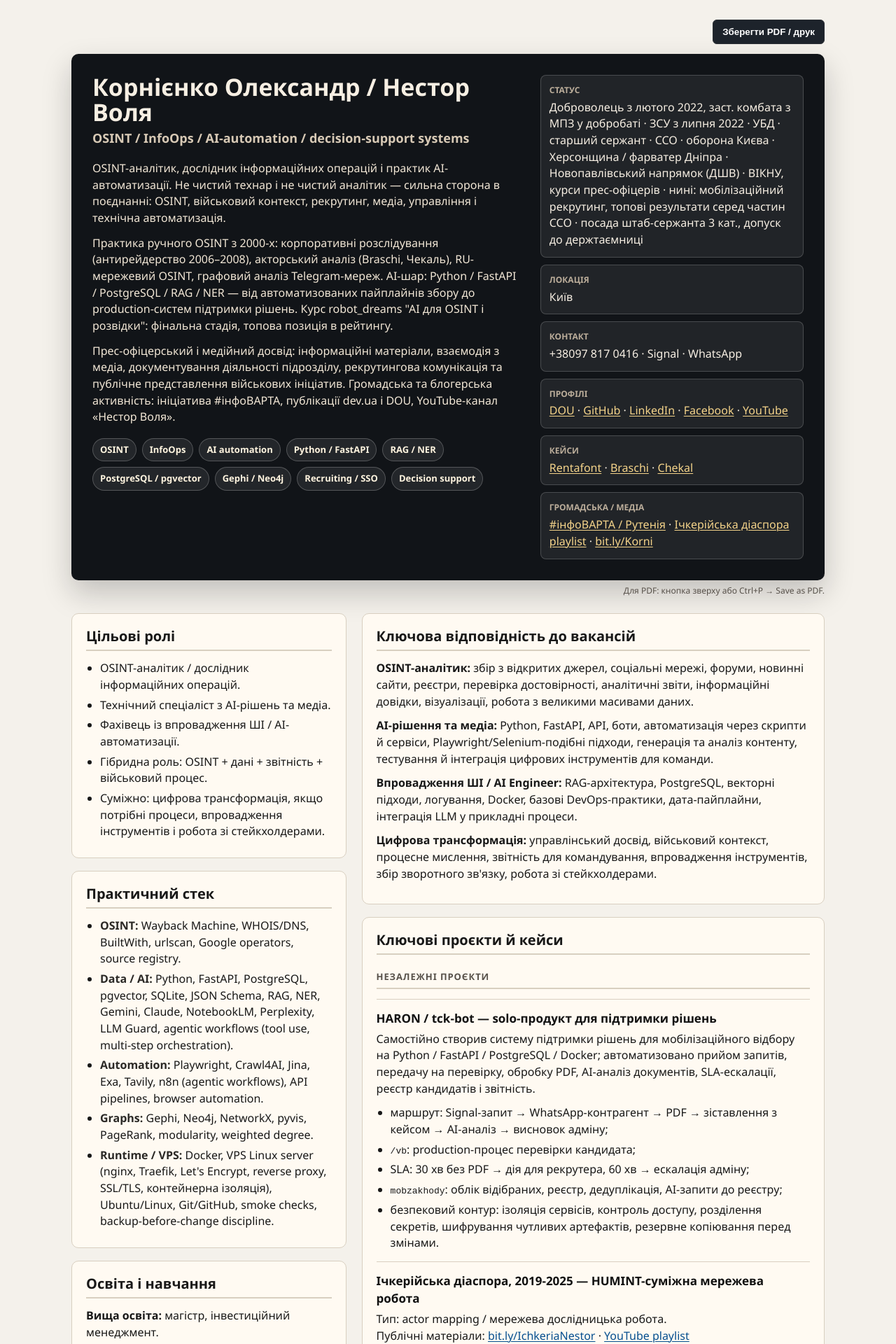
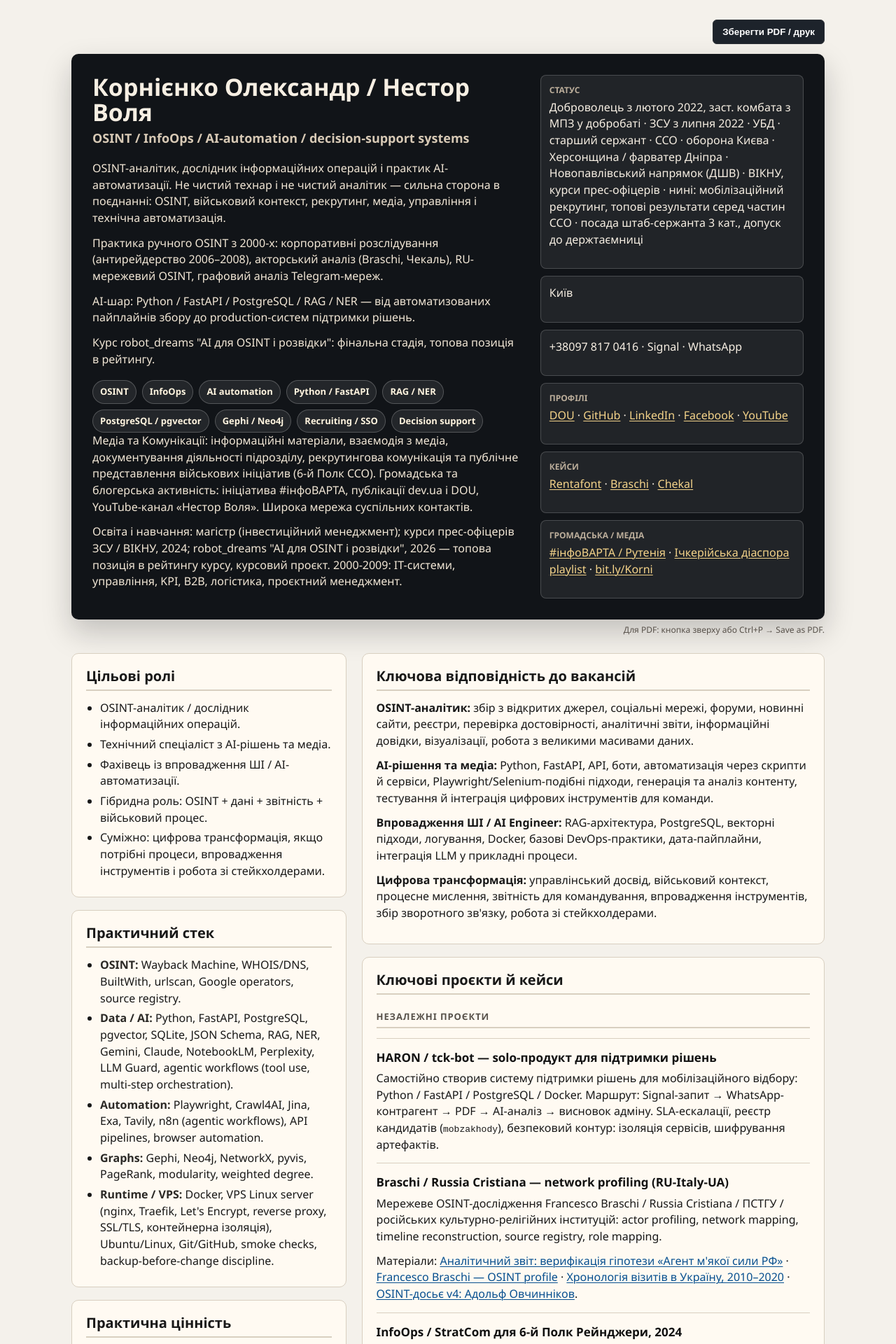
Before and after one commit to NestorVolya/nestorvolya.github.io, a Jekyll site: the page cv-sso.html, which Jekyll copies as it is, in a window 1280 px wide. Shown: the top 1920 px of the page at 70% size. Built offline with Jekyll 4.4.1, drawn with Linux system fonts in a browser that asks for light colours; some of the changed text lies outside the part shown.

Commit message:
cv: restructure layout, 3-page format, justify text, kurs-grid, reordered cases

```diff
--- a/cv-sso.html
+++ b/cv-sso.html
@@ -251,7 +251,7 @@
     }
 
     @media print {
-      body { background: white; font-size: 9.5pt; line-height: 1.35; }
+      body { background: white; font-size: 9.5pt; line-height: 1.35; text-align: justify; }
       .page { max-width: none; padding: 6mm 8mm; }
       .toolbar, .print-hint { display: none; }
 
@@ -274,7 +274,7 @@
       .status-box { border: 1px solid #bbb; background: #f4f4f4; padding: 5px 7px; border-radius: 0; }
       .label { color: #444; font-size: 9px; margin-bottom: 2px; }
       .status-box a { color: #064f8f; }
-      .chips { gap: 4px; margin-top: 6px; flex-wrap: wrap; }
+      .chips { gap: 4px; margin-top: 10px; margin-bottom: 10px; flex-wrap: wrap; }
       .chip { border: 1px solid #888; background: #eee; color: #222; padding: 2px 7px; font-size: 9px; border-radius: 3px; }
 
       /* 2-column layout preserved in print */
@@ -304,6 +304,10 @@
       .case { break-inside: avoid; border-top: 1px solid #ddd; padding-top: 6px; margin-top: 6px; }
       .case:first-of-type { border-top: none; padding-top: 0; margin-top: 0; }
       .case-title { font-size: 10pt; margin-bottom: 3px; }
+      .kurs-grid { display: grid; grid-template-columns: 1fr 1fr; gap: 4px 14px; }
+      .kurs-grid .case { font-size: 8pt; line-height: 1.3; padding-top: 5px; margin-top: 5px; }
+      .kurs-grid .case-title { font-size: 8.5pt; margin-bottom: 2px; }
+      .kurs-grid p, .kurs-grid .small { margin: 1px 0; font-size: 7.5pt; }
 
       .metric-grid { grid-template-columns: repeat(4, 1fr); gap: 4px; margin-top: 5px; }
       .metric { background: #fff; border: 1px solid #ccc; border-left: 3px solid #555; padding: 5px; min-height: auto; }
@@ -370,8 +374,9 @@
         <h1>Корнієнко Олександр / Нестор Воля</h1>
         <div class="subtitle">OSINT / InfoOps / AI-automation / decision-support systems</div>
         <p>OSINT-аналітик, дослідник інформаційних операцій і практик AI-автоматизації. Не чистий технар і не чистий аналітик — сильна сторона в поєднанні: OSINT, військовий контекст, рекрутинг, медіа, управління і технічна автоматизація.</p>
-        <p>Практика ручного OSINT з 2000-х: корпоративні розслідування (антирейдерство 2006–2008), акторський аналіз (Braschi, Чекаль), RU-мережевий OSINT, графовий аналіз Telegram-мереж. AI-шар: Python / FastAPI / PostgreSQL / RAG / NER — від автоматизованих пайплайнів збору до production-систем підтримки рішень. Курс robot_dreams "AI для OSINT і розвідки": фінальна стадія, топова позиція в рейтингу.</p>
-        <p>Прес-офіцерський і медійний досвід: інформаційні матеріали, взаємодія з медіа, документування діяльності підрозділу, рекрутингова комунікація та публічне представлення військових ініціатив. Громадська та блогерська активність: ініціатива #інфоВАРТА, публікації dev.ua і DOU, YouTube-канал «Нестор Воля».</p>
+        <p>Практика ручного OSINT з 2000-х: корпоративні розслідування (антирейдерство 2006–2008), акторський аналіз (Braschi, Чекаль), RU-мережевий OSINT, графовий аналіз Telegram-мереж.</p>
+        <p>AI-шар: Python / FastAPI / PostgreSQL / RAG / NER — від автоматизованих пайплайнів збору до production-систем підтримки рішень.</p>
+        <p>Курс robot_dreams "AI для OSINT і розвідки": фінальна стадія, топова позиція в рейтингу.</p>
         <div class="chips">
           <span class="chip">OSINT</span>
           <span class="chip">InfoOps</span>
@@ -383,20 +388,16 @@
           <span class="chip">Recruiting / SSO</span>
           <span class="chip">Decision support</span>
         </div>
+        <p>Медіа та Комунікації: інформаційні матеріали, взаємодія з медіа, документування діяльності підрозділу, рекрутингова комунікація та публічне представлення військових ініціатив (6-й Полк ССО). Громадська та блогерська активність: ініціатива #інфоВАРТА, публікації dev.ua і DOU, YouTube-канал «Нестор Воля». Широка мережа суспільних контактів.</p>
+        <p>Освіта і навчання: магістр (інвестиційний менеджмент); курси прес-офіцерів ЗСУ / ВІКНУ, 2024; robot_dreams "AI для OSINT і розвідки", 2026 — топова позиція в рейтингу курсу, курсовий проєкт. 2000-2009: IT-системи, управління, KPI, B2B, логістика, проєктний менеджмент.</p>
       </div>
       <aside class="status-grid">
         <div class="status-box">
           <span class="label">Статус</span>
           Доброволець з лютого 2022, заст. комбата з МПЗ у добробаті · ЗСУ з липня 2022 · УБД · старший сержант · ССО · оборона Києва · Херсонщина / фарватер Дніпра · Новопавлівський напрямок (ДШВ) · ВІКНУ, курси прес-офіцерів · нині: мобілізаційний рекрутинг, топові результати серед частин ССО · посада штаб-сержанта 3 кат., допуск до держтаємниці
         </div>
-        <div class="status-box">
-          <span class="label">Локація</span>
-          Київ
-        </div>
-        <div class="status-box">
-          <span class="label">Контакт</span>
-          +38097 817 0416 · Signal · WhatsApp
-        </div>
+        <div class="status-box">Київ</div>
+        <div class="status-box">+38097 817 0416 · Signal · WhatsApp</div>
         <div class="status-box">
           <span class="label">Профілі</span>
           <a href="https://dou.ua/users/nestor-volya/topics/">DOU</a> ·
@@ -455,23 +456,7 @@
         </section>
 
         <section>
-          <h2>Освіта і навчання</h2>
-          <p><strong>Вища освіта:</strong> магістр, інвестиційний менеджмент.</p>
-          <p><strong>Військове / медійне:</strong> курси прес-офіцерів ЗСУ, ВІКНУ, жовтень 2024.</p>
-          <p><strong>robot_dreams — "AI для OSINT і розвідки", 2026</strong></p>
-          <p>Прикінцева стадія навчання, зараз курсовий проєкт; топова позиція в рейтингу курсу.</p>
-          <p class="small">AI-OSINT workflow, prompting / RAG, verification / deepfake / evidence chain, media monitoring, entity resolution, automation pipelines, clustering, real-time alerts, AI reports / visualization, OPSEC / GDPR, Knowledge Graphs / GraphRAG, bias control, legal aspects, захист фінального проєкту.</p>
-        </section>
-
-        <section>
-          <h2>Військовий і управлінський досвід</h2>
-          <p><strong>2022-2026:</strong> доброволець з лютого 2022, заст. комбата з МПЗ у добробаті; ЗСУ (ССО) з липня 2022; УБД, старший сержант; бойовий шлях: оборона Києва, Херсонщина / фарватер Дніпра (ССО), Новопавлівський напрямок (ДШВ); нині — мобілізаційний рекрутинг, топові результати серед частин ССО.</p>
-          <p><strong>Прес-офіцерський / медійний контур:</strong> ВІКНУ, курси прес-офіцерів; підготовка матеріалів, медіакомунікації, документування діяльності підрозділу, рекрутингова комунікація (6-й Полк ССО).</p>
-          <p><strong>2000-2009:</strong> IT-системи, управління, KPI, B2B, логістика, проєктний менеджмент; +92% продажів у 2006, TOP-3 по продуктовій лінійці Henkel.</p>
-        </section>
-
-        <section>
-          <h2>Що можу дати підрозділу</h2>
+          <h2>Практична цінність</h2>
           <ul>
             <li>Швидко розгорнути evidence-based OSINT-профіль по особі, організації або мережі.</li>
             <li>Підготувати аналітичний звіт, інформаційну довідку або візуалізацію для командира / HR / профільного спеціаліста.</li>
@@ -499,26 +484,13 @@
 
           <div class="case">
             <div class="case-title">HARON / tck-bot — solo-продукт для підтримки рішень</div>
-            <p>Самостійно створив систему підтримки рішень для мобілізаційного відбору на Python / FastAPI / PostgreSQL / Docker; автоматизовано прийом запитів, передачу на перевірку, обробку PDF, AI-аналіз документів, SLA-ескалації, реєстр кандидатів і звітність.</p>
-            <ul>
-              <li>маршрут: Signal-запит → WhatsApp-контрагент → PDF → зіставлення з кейсом → AI-аналіз → висновок адміну;</li>
-              <li><code>/vb</code>: production-процес перевірки кандидата;</li>
-              <li>SLA: 30 хв без PDF → дія для рекрутера, 60 хв → ескалація адміну;</li>
-              <li><code>mobzakhody</code>: облік відібраних, реєстр, дедуплікація, AI-запити до реєстру;</li>
-              <li>безпековий контур: ізоляція сервісів, контроль доступу, розділення секретів, шифрування чутливих артефактів, резервне копіювання перед змінами.</li>
-            </ul>
+            <p>Самостійно створив систему підтримки рішень для мобілізаційного відбору: Python / FastAPI / PostgreSQL / Docker. Маршрут: Signal-запит → WhatsApp-контрагент → PDF → AI-аналіз → висновок адміну. SLA-ескалації, реєстр кандидатів (<code>mobzakhody</code>), безпековий контур: ізоляція сервісів, шифрування артефактів.</p>
           </div>
 
           <div class="case">
-            <div class="case-title">Ічкерійська діаспора, 2019-2025 — HUMINT-суміжна мережева робота</div>
-            <p>Тип: actor mapping / мережева дослідницька робота.<br>
-            Публічні матеріали: <a href="https://bit.ly/IchkeriaNestor">bit.ly/IchkeriaNestor</a> · <a href="https://www.youtube.com/playlist?list=PLvWGYwWTV4rUegjlxb8jqkXMSvfujUjaz">YouTube playlist</a></p>
-            <ul>
-              <li>багаторічна робота з чеченською/ічкерійською діаспорою, політичними, волонтерськими та військовими сегментами;</li>
-              <li>довгострокова мережа контактів, розуміння фракцій, мотивацій, позицій і ліній впливу;</li>
-              <li>публічні події, медіа, YouTube/Facebook-матеріали; source corpus і case overview.</li>
-            </ul>
-            <p class="small">Цінність: здатність працювати не лише з даними, а й з контекстом, довірою та груповою динамікою акторів.</p>
+            <div class="case-title">Braschi / Russia Cristiana — network profiling (RU-Italy-UA)</div>
+            <p>Мережеве OSINT-дослідження Francesco Braschi / Russia Cristiana / ПСТГУ / російських культурно-релігійних інституцій: actor profiling, network mapping, timeline reconstruction, source registry, role mapping.</p>
+            <p>Матеріали: <a href="https://infovarta.notion.site/309d7fb5fd9a80b6b621c21ce233b8ba">Аналітичний звіт: верифікація гіпотези «Агент м'якої сили РФ»</a> · <a href="https://infovarta.notion.site/_-308d7fb5fd9a80198f40ee491df41d18">Francesco Braschi — OSINT profile</a> · <a href="https://infovarta.notion.site/v2-309d7fb5fd9a80689d69e4e2f7647bee">Хронологія візитів в Україну, 2010–2020</a> · <a href="https://infovarta.notion.site/OSINT-v4-309d7fb5fd9a80aab298f2abe0adc735">OSINT-досьє v4: Адольф Овчинніков</a>.</p>
           </div>
 
           <div class="case">
@@ -540,54 +512,43 @@
           </div>
 
           <div class="case">
-            <div class="case-title">Braschi / Russia Cristiana — network profiling (RU-Italy-UA)</div>
-            <p>Мережеве OSINT-дослідження Francesco Braschi / Russia Cristiana / ПСТГУ / російських культурно-релігійних інституцій: actor profiling, network mapping, timeline reconstruction, source registry, role mapping.</p>
-            <p>Матеріали: <a href="https://infovarta.notion.site/309d7fb5fd9a80b6b621c21ce233b8ba">Аналітичний звіт: верифікація гіпотези «Агент м'якої сили РФ»</a> · <a href="https://infovarta.notion.site/_-308d7fb5fd9a80198f40ee491df41d18">Francesco Braschi — OSINT profile</a> · <a href="https://infovarta.notion.site/v2-309d7fb5fd9a80689d69e4e2f7647bee">Хронологія візитів в Україну, 2010–2020</a> · <a href="https://infovarta.notion.site/OSINT-v4-309d7fb5fd9a80aab298f2abe0adc735">OSINT-досьє v4: Адольф Овчинніков</a>.</p>
-          </div>
-
-          <div class="case">
             <div class="case-title">Чекаль / Wikipedia OSINT — ручний складний кейс</div>
             <p>Критично важкий ручний OSINT-кейс: пошук, архіви, Wayback Machine, реконструкція таймлайну, матриця "слова vs дії", джерельна класифікація, оцінка рівня довіри до фактів, підготовка статті й аналітичного досьє.</p>
             <p>Публічне підтвердження: <a href="https://web.archive.org/web/20260129202211/https://uk.wikipedia.org/wiki/Чекаль_Олексій_Георгійович">архівована стаття Wikipedia</a>, 170 верифікованих джерел.</p>
           </div>
 
-          <div class="group-label">Курс robot_dreams — «AI для OSINT і розвідки» (2026)</div>
+          <div class="case">
+            <div class="case-title">Ічкерійська діаспора, 2019-2025 — HUMINT-суміжна мережева робота</div>
+            <p>Багаторічна мережева робота з чеченською/ічкерійською діаспорою: actor mapping, розуміння фракцій і ліній впливу, довгострокові контакти, публічні події, медіа.</p>
+            <p class="small"><a href="https://bit.ly/IchkeriaNestor">bit.ly/IchkeriaNestor</a> · <a href="https://www.youtube.com/playlist?list=PLvWGYwWTV4rUegjlxb8jqkXMSvfujUjaz">YouTube playlist</a></p>
+          </div>
+
+          <div class="case">
+            <div class="case-title">Facebook scraping pipeline — service design (in progress)</div>
+            <p>Playwright-based collector публічних Facebook-сторінок (без авторизації). 4-phase архітектура: Collection → Semantic enrichment → Geo+time normalization → Clustering / coordination detection.</p>
+            <p class="small">Статус: service evaluation stage, isolated sidecar → production service candidate після bounded runtime test.</p>
+          </div>
+
+          <div class="group-label" style="break-before: page; page-break-before: always;">Курс robot_dreams — «AI для OSINT і розвідки» (2026)</div>
           <p class="group-note">Практичні завдання курсу: OSINT-пайплайни, AI-автоматизація, верифікація, мережевий аналіз, ML-класифікація. Репозиторій: <a href="https://github.com/NestorVolya/osint-homework-2026">osint-homework-2026</a></p>
 
+          <div class="kurs-grid">
           <div class="case">
             <div class="case-title">Actor OSINT pipeline — курсовий проєкт (КР)</div>
             <p>Фінальний проєкт курсу (standalone production version). Автоматизований пайплайн профілювання акторів: збір (Exa + Tavily), relevance gates, deduplication, timeline, statements, network links (NER + spaCy), geoclusters, Corpus Health Score, HTML-досьє, ZIP evidence archive. Docker-деплой, підтримка --seed / --seed_type.</p>
-            <div class="metric-grid">
-              <div class="metric"><strong>4</strong><span>актори у multi-actor validation</span></div>
-              <div class="metric"><strong>5/5</strong><span>quality gates PASS</span></div>
-              <div class="metric"><strong>66-93с</strong><span>runtime у validation runs</span></div>
-              <div class="metric"><strong>44+</strong><span>джерела для Chekal benchmark</span></div>
-            </div>
           </div>
 
           <div class="case">
             <div class="case-title">ArkhamMirror SHATTERED — локальна OSINT-платформа</div>
             <p>ArkhamMirror SHATTERED v0.1.0: production-рівень OSINT-платформа на Docker-стеку (FastAPI + PostgreSQL + pgvector). ~217 000 рядків коду, 400+ API endpoints, 25 active shards.</p>
-            <div class="metric-grid">
-              <div class="metric"><strong>400+</strong><span>API endpoints</span></div>
-              <div class="metric"><strong>25</strong><span>active shards</span></div>
-              <div class="metric"><strong>~217K</strong><span>рядків коду</span></div>
-              <div class="metric"><strong>local</strong><span>без хмарних сервісів</span></div>
-            </div>
-            <p style="margin-top:10px;">Інтеграція MindsDB 26.0.1 + Gemini 2.5 Flash: SQL-запити до OSINT-реєстру (FACT / SOURCE / GAP / DISC / ENTITY), AI-агент <code>chekal_analyst</code>, hybrid search pgvector. Розгорнуто локально (Windows 10 Pro) — production-архітектура в resource-constrained середовищі.</p>
+            <p>Інтеграція MindsDB 26.0.1 + Gemini 2.5 Flash: SQL-запити до OSINT-реєстру (FACT / SOURCE / GAP / DISC / ENTITY), AI-агент <code>chekal_analyst</code>, hybrid search pgvector. Розгорнуто локально (Windows 10 Pro) — production-архітектура в resource-constrained середовищі.</p>
             <p class="small">Репозиторій: <a href="https://github.com/NestorVolya/osint-homework-2026/tree/main/%D0%94%D0%97-03/dz-mindsdb-arkham-Nestor-V">ДЗ-03 / dz-mindsdb-arkham-Nestor-V</a></p>
           </div>
 
           <div class="case">
             <div class="case-title">Telegram / RU-сегмент — графовий аналіз інформаційної мережі</div>
-            <p>OSINT-дослідження проросійських і регіональних Telegram-каналів через GroupInt, Neo4j та Gephi.</p>
-            <div class="metric-grid">
-              <div class="metric"><strong>15 100</strong><span>повідомлень з Neo4j / GroupInt</span></div>
-              <div class="metric"><strong>11 781</strong><span>повідомлення з текстом</span></div>
-              <div class="metric"><strong>70 / 68</strong><span>вузлів / ребер первинного графа</span></div>
-              <div class="metric"><strong>60 / 58</strong><span>після conservative deduplication</span></div>
-            </div>
-            <p style="margin-top:10px;">Виявлено 3-4 community clusters; найсильніший weighted degree: 3404 (<code>Republic_Of_GaGauZia</code>); найвищий PageRank: 0.0168 (<code>primulinmd</code>); 4 синхронні exact-text вікна між <code>MoldovaPolitics</code> і <code>gagauznewsmd</code> у межах 5.3-18 хв.</p>
+            <p>OSINT-дослідження проросійських і регіональних Telegram-каналів через GroupInt, Neo4j та Gephi. 15 100 повідомлень (11 781 з текстом); граф: 70 вузлів / 68 ребер → 60 / 58 після conservative deduplication.</p>
+            <p>Виявлено 3-4 community clusters; найсильніший weighted degree: 3404 (<code>Republic_Of_GaGauZia</code>); найвищий PageRank: 0.0168 (<code>primulinmd</code>); 4 синхронні exact-text вікна між <code>MoldovaPolitics</code> і <code>gagauznewsmd</code> у межах 5.3-18 хв.</p>
             <p class="small">Висновки подані обережно: синхронність і повторюваність розглянуті як індикатори, а не як автоматичний доказ координації.</p>
           </div>
 
@@ -606,21 +567,8 @@
 
           <div class="case">
             <div class="case-title">Bucha / Maxar / Berkeley Protocol</div>
-            <p>Верифікація супутникового матеріалу Maxar (WorldView-3) по Бучі за Берклійським протоколом.</p>
-            <p>Chain of custody: Maxar → AP (4 квітня 2022) → Reuters / NYT Visual Investigations / Bellingcat / Amnesty International.</p>
-            <ul>
-              <li>Геолокація: 50.54148° N, 30.228898° E (вул. Яблунська) — 3 незалежні орієнтири, точність &lt;3.5 м (GSD 0.31 м).</li>
-              <li>Хронолокація: 5 незалежних темпоральних індикаторів; вікно 9–30 березня 2022, найімовірніше ~19 березня; тіла зафіксовані за 11 днів до відходу РФ.</li>
-              <li>SHA-256: <code>6EBCA4203EB16540933FE44CBFBE02FA2BD741B6014E148F9CD1341CC31EE3D0</code>.</li>
-              <li>Evidence Value Score: 4.43/5; 13 верифікованих джерел; HTML/MD-звіт.</li>
-            </ul>
+            <p>Верифікація супутникового матеріалу Maxar (WorldView-3) по Бучі за Берклійським протоколом. Chain of custody: Maxar → AP → Reuters / NYT / Bellingcat / Amnesty. Геолокація: вул. Яблунська, точність &lt;3.5 м; хронолокація: вікно 9–30 березня 2022, ~19 березня, тіла зафіксовані за 11 днів до відходу РФ. Evidence Score 4.43/5, SHA-256 верифіковано.</p>
             <p class="small">Репозиторій: <a href="https://github.com/NestorVolya/osint-homework-2026/tree/main/%D0%94%D0%97-20-Nestor-V">ДЗ-20-Nestor-V</a></p>
-          </div>
-
-          <div class="case">
-            <div class="case-title">Facebook scraping pipeline — service design (in progress)</div>
-            <p>Playwright-based collector публічних Facebook-сторінок (без авторизації). 4-phase архітектура: Collection → Semantic enrichment → Geo+time normalization → Clustering / coordination detection.</p>
-            <p class="small">Статус: service evaluation stage, isolated sidecar → production service candidate після bounded runtime test.</p>
           </div>
 
           <div class="case">
@@ -630,6 +578,7 @@
             <p class="small">Результат: 5 narrative-кластерів, 16 джерел у таблиці, HTML/MD-версії звіту.</p>
             <p class="small">Репозиторій: <a href="https://github.com/NestorVolya/osint-homework-2026/tree/main/%D0%94%D0%97-11-Nestor-V">ДЗ-11-Nestor-V</a></p>
           </div>
+          </div><!-- /kurs-grid -->
         </section>
 
 
```
